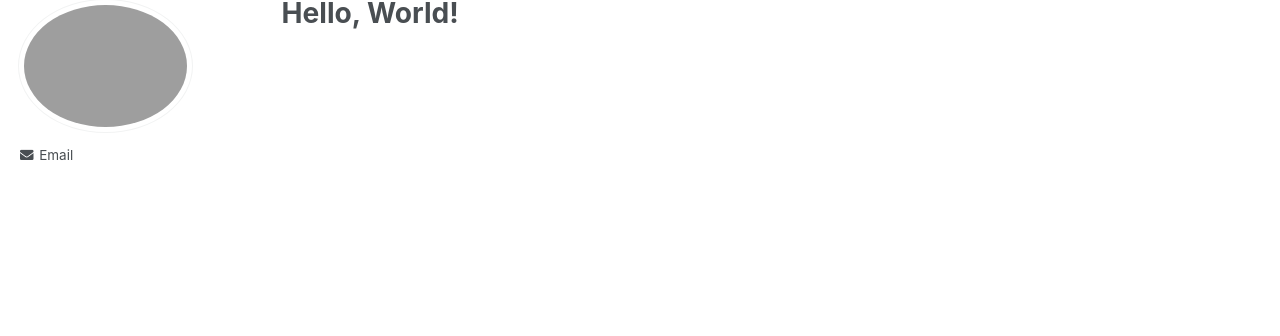
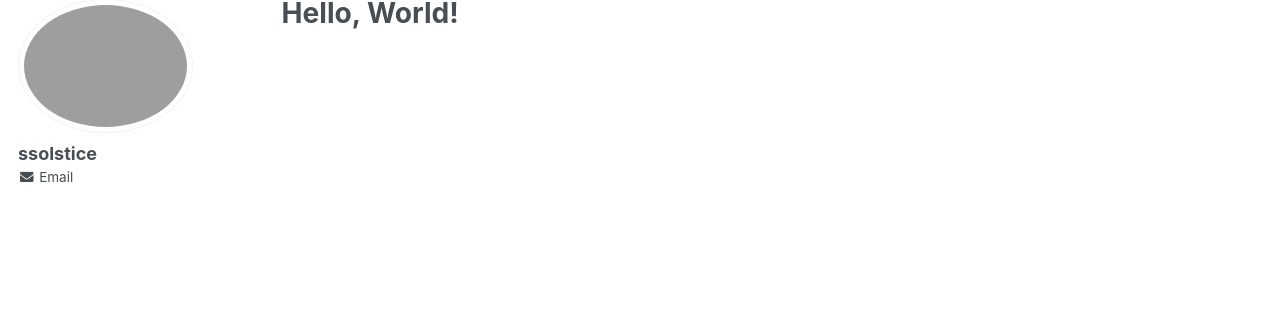
Before and after one commit to ssolstice216/ssolstice216.github.io, a Jekyll site: the page built from _pages/about.md, in a window 1280 px wide. Shown: the part 119-455 px from the top of the page. Built offline with Jekyll 4.4.1, drawn with Linux system fonts in a browser that asks for light colours.

Commit message:
update profile

```diff
--- a/_config.yml
+++ b/_config.yml
@@ -80,7 +80,7 @@ analytics:
 
 # Site Author
 author:
-  name             :
+  name             : "ssolstice"
   avatar           :
   bio              :
   location         :
```
